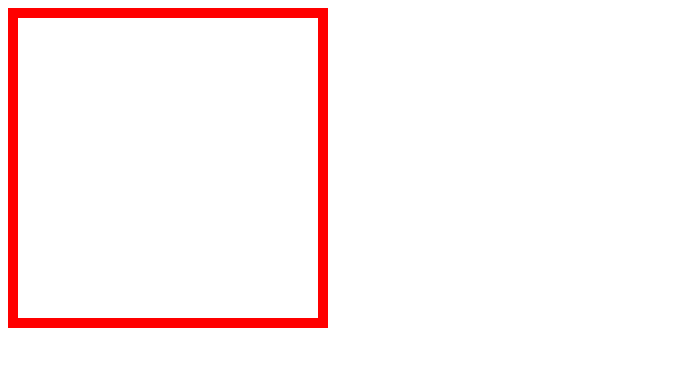
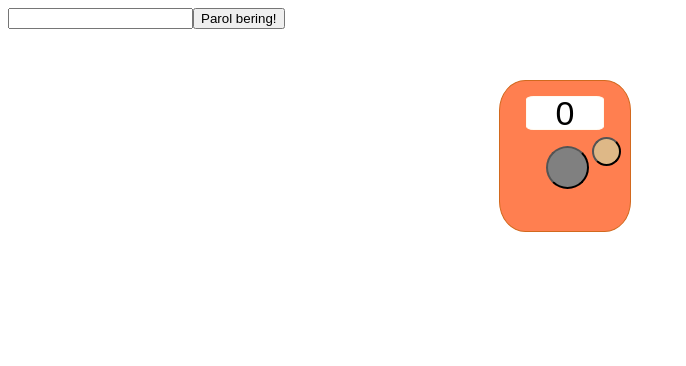
Before and after one commit to OybekOtaqulov/JS_4-dars, a plain HTML site: page index.html in a window 1280 px wide. Shown: the whole page, without its empty margins (0-686 px from the left). Drawn offline with Linux system fonts and the light colour scheme.

Commit message:
JS 4-dars

```diff
--- /dev/null
+++ b/css/main.css
@@ -0,0 +1,39 @@
+.tasbeh{
+    width: 130px;
+    height: 150px;
+    background-color: coral;
+    border: 1px solid chocolate;
+    position: absolute;
+    top: 10%;
+    left: 39%;
+    border-radius: 20%;
+}
+.ekran{
+    width: 55%;
+    position: absolute;
+    top: 10%;
+    left: 20%;
+    height: 30px;
+    border-radius: 10%;
+    border: 1px solid floralwhite;
+    text-align: center;
+    font-size: 34px;
+}
+.tugma{
+    height: 43px;
+    width: 43px;
+    position: absolute;
+    top: 43%;
+    left: 35%;
+    border-radius: 50%;
+    background-color: grey;
+}
+.nolga{
+    position: absolute;
+    top: 37%;
+    left: 71%;
+    width: 29px;
+    height: 29px;
+    border-radius: 50%;
+    background-color: burlywood;
+}
--- a/index.html
+++ b/index.html
@@ -3,46 +3,17 @@
 <head>
     <meta charset="UTF-8">
     <title>Title</title>
+    <link rel="stylesheet" href="css/main.css">
 </head>
-<body onmousemove="harakatlanish(event)" onmouseenter="kirish()" onmouseleave="chiqish()">
-<style>
-    body{
-        width: 300px;
-        height: 300px;
-        border: 10px solid red;
-    }
-</style>
+<body>
 
-<!--<form action="#">
-    <label for="ism">Ism</label>
-    <input type="text" id="ism" placeholder="Ismingizni yozing">
-    <select>
-        <option value="1">iPhone</option>
-        <option value="2">Samsung</option>
-        <option value="3">RedMi</option>
-        <option value="4">Huawei</option>
-    </select>
-    <label for="qora">Qora</label>
-    <input type="radio" id="qora">
-    <label for="oq">Oq</label>
-    <input type="radio" id="oq">
-    <input type="submit" value="Tasdiqlash">
-</form>-->
-<!--<button onclick="battonniBos()">Buttonni bir marta bosing!</button>-->
-<!--<button ondblclick="battonniIkkiMartaBos()">Batonni ikki marta bosing!</button>-->
-<!--<select name="#" id="#" onchange="tanlash(event)">
-    <option value="Mashinanai tanlang:">Mashinani tanlang:</option>
-    <option value="Malibu">Malibu</option>
-    <option value="Gentra">Gentra</option>
-    <option value="Cobalt">Cobalt</option>
-    <option value="Spark">Spark</option>
-</select>-->
-<!--<input type="text"
-       onfocus="inputgaBosish()"
-       onblur="inputdanChiqish()"
-       oninput="yozish(event)"
-       class="classNomi"
->-->
+<input type="text"><button onclick="parolBer()">Parol bering!</button>
+
+<div class="tasbeh">
+    <input type="text" class="ekran" value="0">
+    <button class="tugma"></button>
+    <button class="nolga"></button>
+</div>
 
 <script src="js/main.js"></script>
 </body>
--- a/js/main.js
+++ b/js/main.js
@@ -1,49 +1,20 @@
-/* HTML bilan ishlash */
+let belgilar = 'qwertyuiopasdfghjklzxcvbnm0123456789QWERTYUIOPASDFGHJKLZXCVBNM';
 
-/*let headTag = document.head;
-let bodyTag = document.body;
-let havola = document.documentURI;
-let formula = document.forms;
-console.log(formula)*/
-
-/* Events in JS (onclick, ondblclick, onchange, onfocus, onblur, oninput) */
-/*function battonniBos(){
-    alert("Siz battonni bir marta bostingiz!");
-}*/
-
-/*function battonniIkkiMartaBos(){
-    alert("Siz battonni ikki marta bostingiz!");
-}*/
-
-/*function tanlash(event){
-    alert("Siz " + event.target.value + "ni tanladingiz!");
-}*/
-
-/*function inputgaBosish(){
-    console.log("Inputga bosildi!");
-}*/
-
-/*function inputdanChiqish(){
-    console.log("Inputdan chiqildi!");
-}*/
-
-/*function yozish(event){
-    console.log(event.target.value);
-}*/
-
-/*
-document.querySelector('.classNomi').addEventListener('copy', function (event){
-    console.log("Diqqat! Sizdan '" + event.target.value + "' nomli fayllar ko'chirilyapti")
-});*/
-
-function harakatlanish(e){
-    console.log(e.clientX,e.clientY);
+function parolBer(){
+    let i = 0;
+    let parol = '';
+    while (i < 8){
+        let son = parseInt(Math.random()*belgilar.length);
+        parol += belgilar[son];
+        i++;
+    }
+    document.querySelector('input').value = parol;
 }
-
-function kirish(){
-    console.log("Hududga kirildi!");
-}
-
-function chiqish(){
-    console.log("Hududdan chiqildi!");
-}
+document.querySelector('.tugma').addEventListener('click',function (){
+    let ekran = document.querySelector('.ekran');
+    console.log(typeof parseInt(ekran.value));
+    ekran.value = parseInt(ekran.value)+1;
+});
+document.querySelector('.nolga').addEventListener('click',function (){
+   document.querySelector('.ekran').value = 0;
+});
```
Also changed, not shown: index 2.html (deleted, +0 -19 lines), js/main 2.js (deleted, +0 -7 lines).
